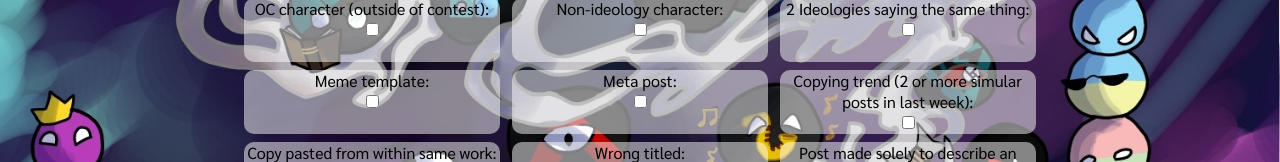
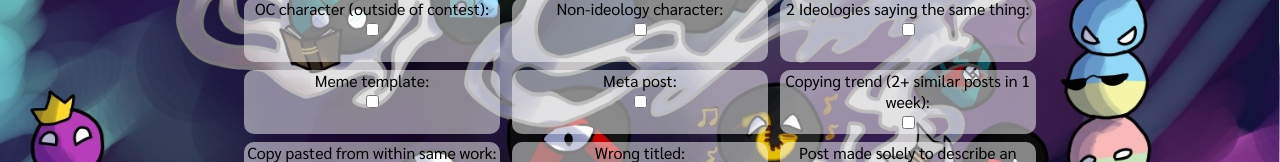
Before and after one commit to Polcompballvalues/approval, a website: page index.html in a window 1280 px wide. Shown: the part 319-481 px from the top of the page. Drawn offline with Linux system fonts and the light colour scheme.

Commit message:
Simplified text of copytrend

```diff
--- a/index.html
+++ b/index.html
@@ -97,7 +97,7 @@
                 <input type="checkbox" id="meta" name="meta">
             </div>
             <div class="checkblock">
-                <label for="copypaste">Copying trend (2 or more simular posts in last week):</label>
+                <label for="copypaste">Copying trend (2+ similar posts in 1 week):</label>
                 <input type="checkbox" id="copytrend" name="copytrend">
             </div>
             <div class="checkblock">
```
